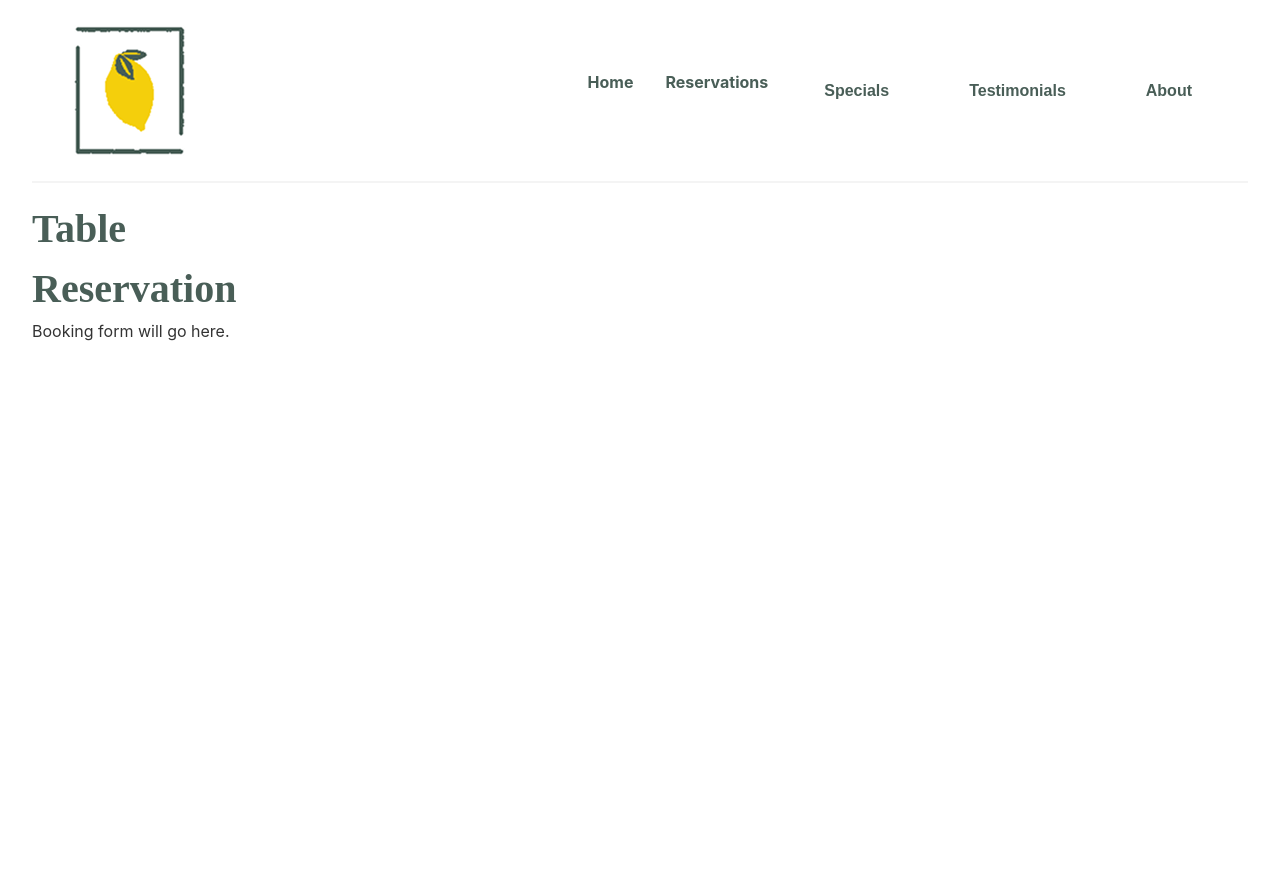
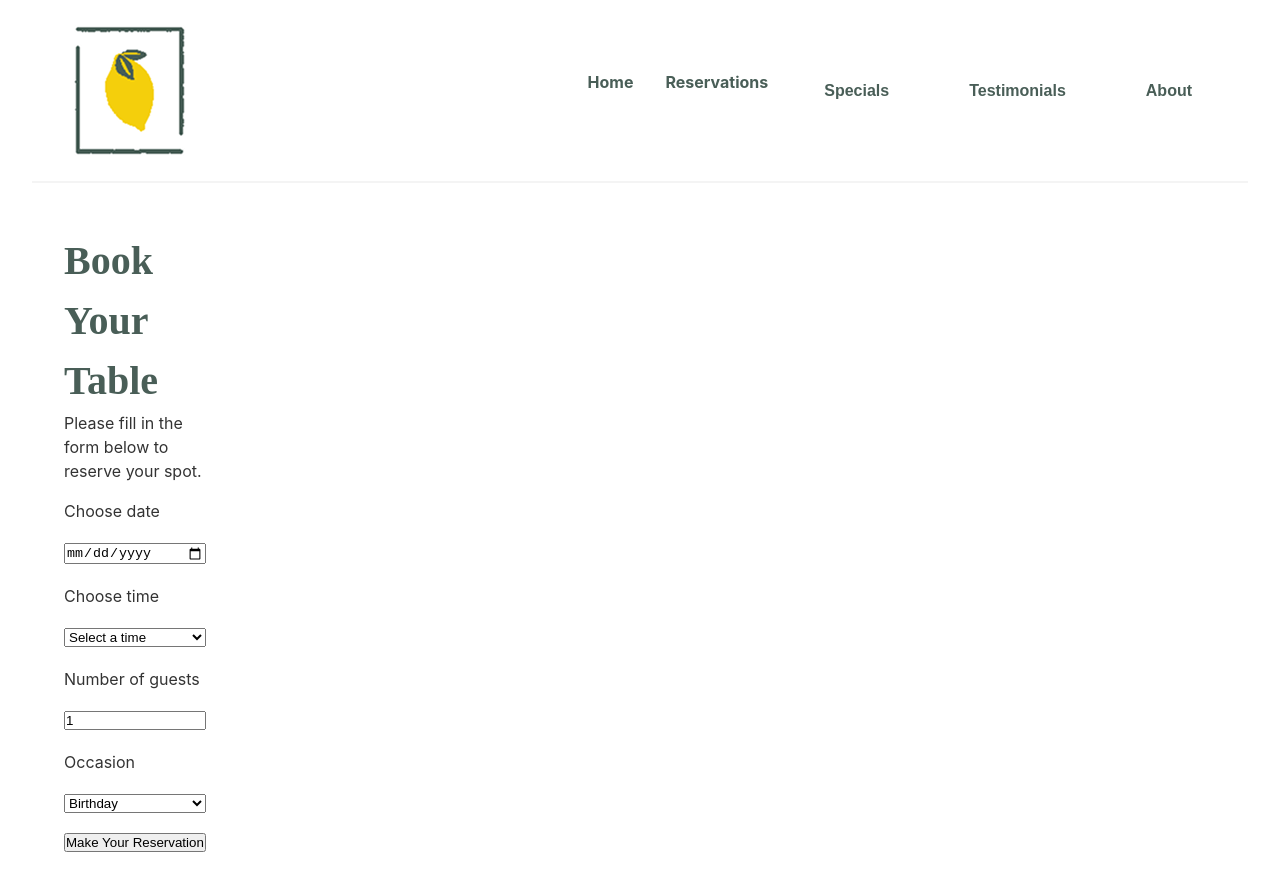
Before and after one commit to shoeib/little-lemon, a React (Create React App) app: page /booking in a window 1280 px wide. Before the commit the page ends 800 px from the top, so only its background shows below. Built offline with nearby package versions, Linux system fonts and the light colour scheme.

Commit message:
updated bookingpage and added booking form

```diff
--- /dev/null
+++ b/src/components/BookingForm.js
@@ -0,0 +1,88 @@
+import React, { useState } from "react";
+
+const BookingForm = () => {
+  // Step 3: State variables for form fields
+  const [date, setDate] = useState("");
+  const [time, setTime] = useState("");
+  const [guests, setGuests] = useState(1);
+  const [occasion, setOccasion] = useState("Birthday");
+
+  // Available times list (stateful so it could be updated later if needed)
+  const [availableTimes] = useState([
+    "17:00",
+    "18:00",
+    "19:00",
+    "20:00",
+    "21:00",
+    "22:00",
+  ]);
+
+  const handleSubmit = (e) => {
+    e.preventDefault();
+    const formData = {
+      date,
+      time,
+      guests,
+      occasion,
+    };
+    console.log("Reservation submitted:", formData);
+    alert(`Reservation confirmed for ${guests} on ${date} at ${time}`);
+  };
+
+  return (
+    <form
+      onSubmit={handleSubmit}
+      style={{ display: "grid", maxWidth: "300px", gap: "20px" }}
+    >
+      <label htmlFor="res-date">Choose date</label>
+      <input
+        type="date"
+        id="res-date"
+        value={date}
+        onChange={(e) => setDate(e.target.value)}
+        required
+      />
+
+      <label htmlFor="res-time">Choose time</label>
+      <select
+        id="res-time"
+        value={time}
+        onChange={(e) => setTime(e.target.value)}
+        required
+      >
+        <option value="">Select a time</option>
+        {availableTimes.map((t) => (
+          <option key={t} value={t}>
+            {t}
+          </option>
+        ))}
+      </select>
+
+      <label htmlFor="guests">Number of guests</label>
+      <input
+        type="number"
+        id="guests"
+        placeholder="1"
+        min="1"
+        max="10"
+        value={guests}
+        onChange={(e) => setGuests(e.target.value)}
+        required
+      />
+
+      <label htmlFor="occasion">Occasion</label>
+      <select
+        id="occasion"
+        value={occasion}
+        onChange={(e) => setOccasion(e.target.value)}
+      >
+        <option>Birthday</option>
+        <option>Anniversary</option>
+      </select>
+
+      <input type="submit" value="Make Your Reservation" />
+    </form>
+  );
+};
+
+export default BookingForm;
--- a/src/components/BookingPage.js
+++ b/src/components/BookingPage.js
@@ -1,10 +1,14 @@
-function BookingPage() {
+import React from "react";
+import BookingForm from "./BookingForm";
+
+const BookingPage = () => {
   return (
-    <section>
-      <h1>Table Reservation</h1>
-      <p>Booking form will go here.</p>
-    </section>
+    <div style={{ padding: "2rem" }}>
+      <h1>Book Your Table</h1>
+      <p>Please fill in the form below to reserve your spot.</p>
+      <BookingForm />
+    </div>
   );
-}
+};
 
 export default BookingPage;
```
